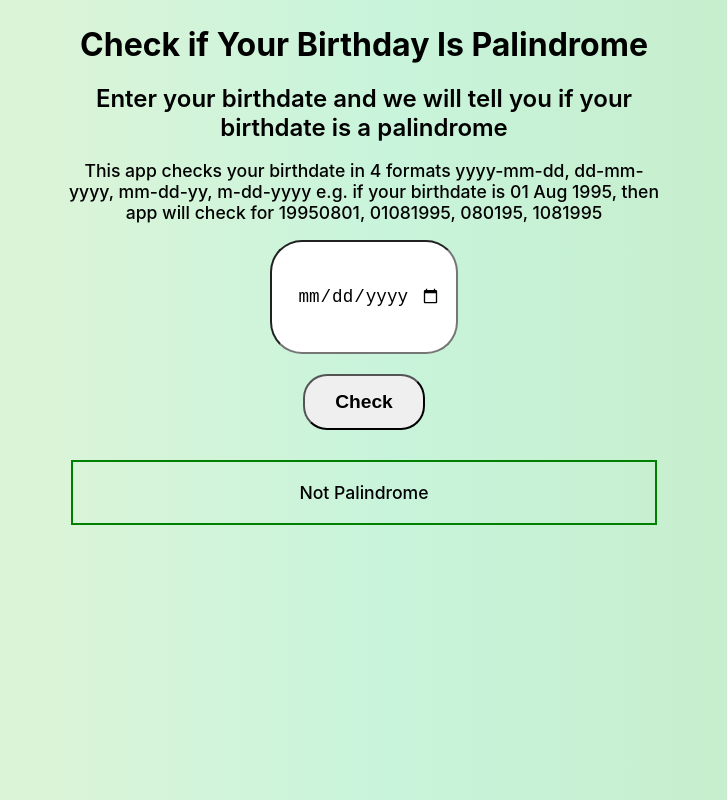
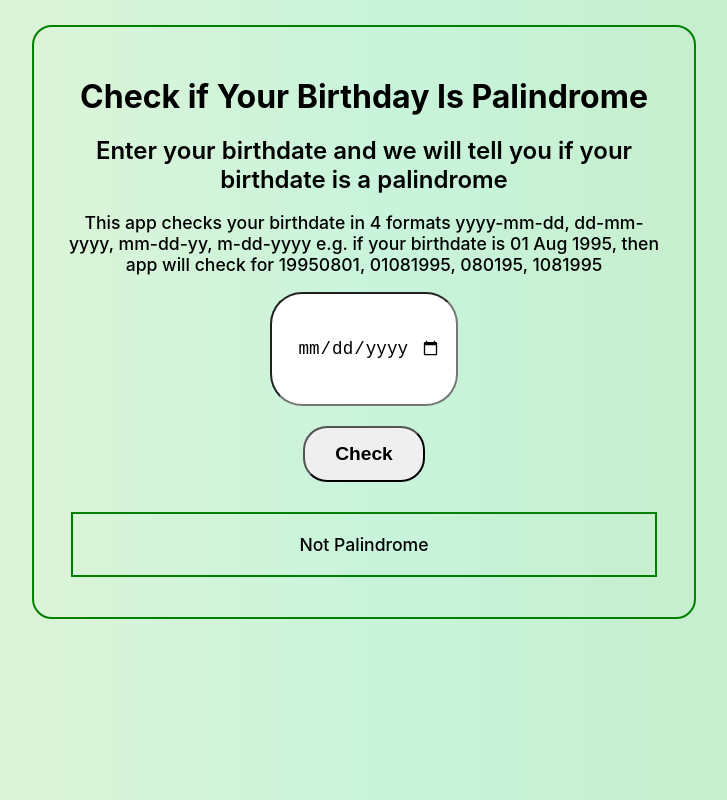
Before and after one commit to Ankur9669/Is-Your-Birthday-Palindrome-Mark-13, a React (Create React App) app in the folder birthday-palindrome-mark-13/: page / in a window 1280 px wide. Shown: the top 800 px of the page, without its empty margins (276-1003 px from the left). Built offline with nearby package versions, Linux system fonts and the light colour scheme.

Commit message:
styled the app

```diff
--- a/birthday-palindrome-mark-13/src/App.css
+++ b/birthday-palindrome-mark-13/src/App.css
@@ -1,8 +1,16 @@
 .App {
   text-align: center;
+  display: flex;
+  justify-content: center;
+  margin-top: 25px;
+}
+.container{
   max-width: 600px;
-  margin: auto;
-  margin-top: 25px;
+  margin-left: 15px;
+  margin-right: 15px;
+  border: 2px solid green;
+  padding: 30px;
+  border-radius: 20px;
 }
 .app-header{
   font-size: 2rem;
--- a/birthday-palindrome-mark-13/src/App.js
+++ b/birthday-palindrome-mark-13/src/App.js
@@ -189,6 +189,7 @@ function App()
 
   return (
     <div className="App">
+      <div className = "container">
       <header className = "app-header">Check if Your Birthday Is Palindrome</header>
 
       <label for = "description" className = "sub-heading">Enter your birthdate and we will
@@ -207,7 +208,7 @@ e.g. if your birthdate is 01 Aug 1995, then app will check for 19950801, 0108199
           {outputMessage}
         </div>
       }
-
+      </div>
     </div>
   );
 }
```
